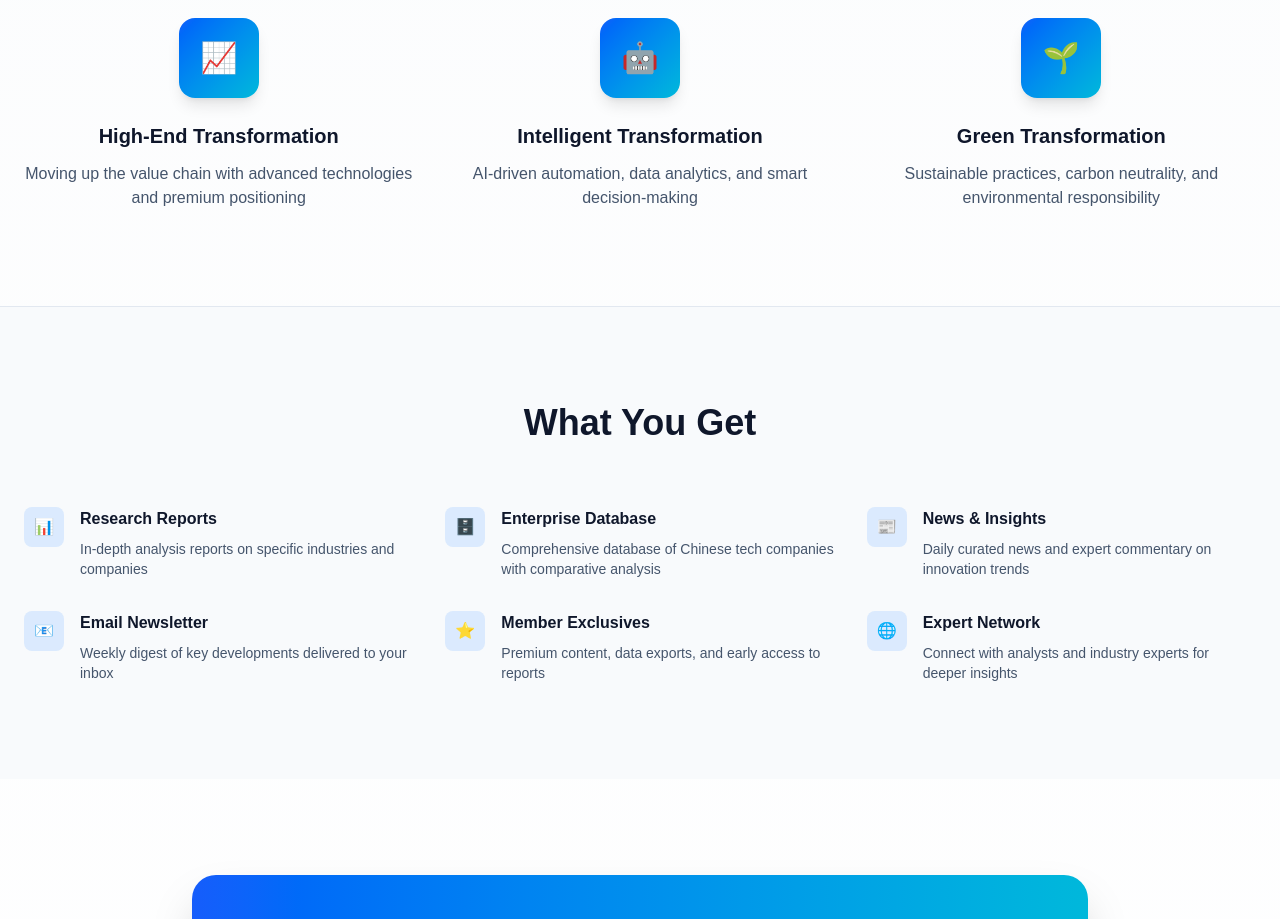
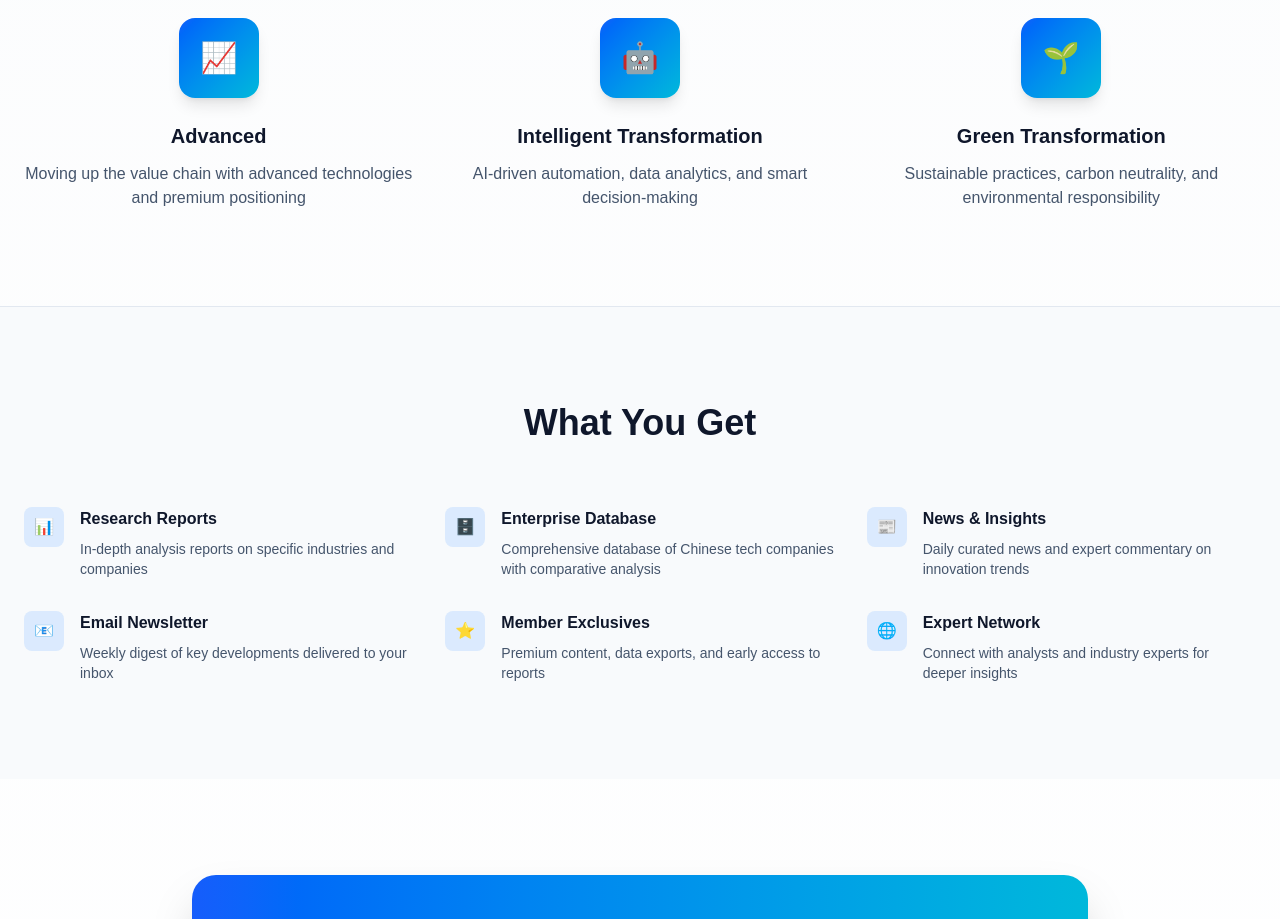
Before and after one commit to EqualOceanEO/amorainsights, a Next.js app: page / in a window 1280 px wide. Shown: the part 1820-2739 px from the top of the page. Built offline with nearby package versions, Linux system fonts and the light colour scheme.

Commit message:
Update: Change 'High-End Transformation' to 'Advanced' on homepage

```diff
--- a/src/app/page.tsx
+++ b/src/app/page.tsx
@@ -247,7 +247,7 @@ const industries = [
 
 const transformations = [
   {
-    name: "High-End Transformation",
+    name: "Advanced",
     description: "Moving up the value chain with advanced technologies and premium positioning",
     icon: "📈",
   },
```
